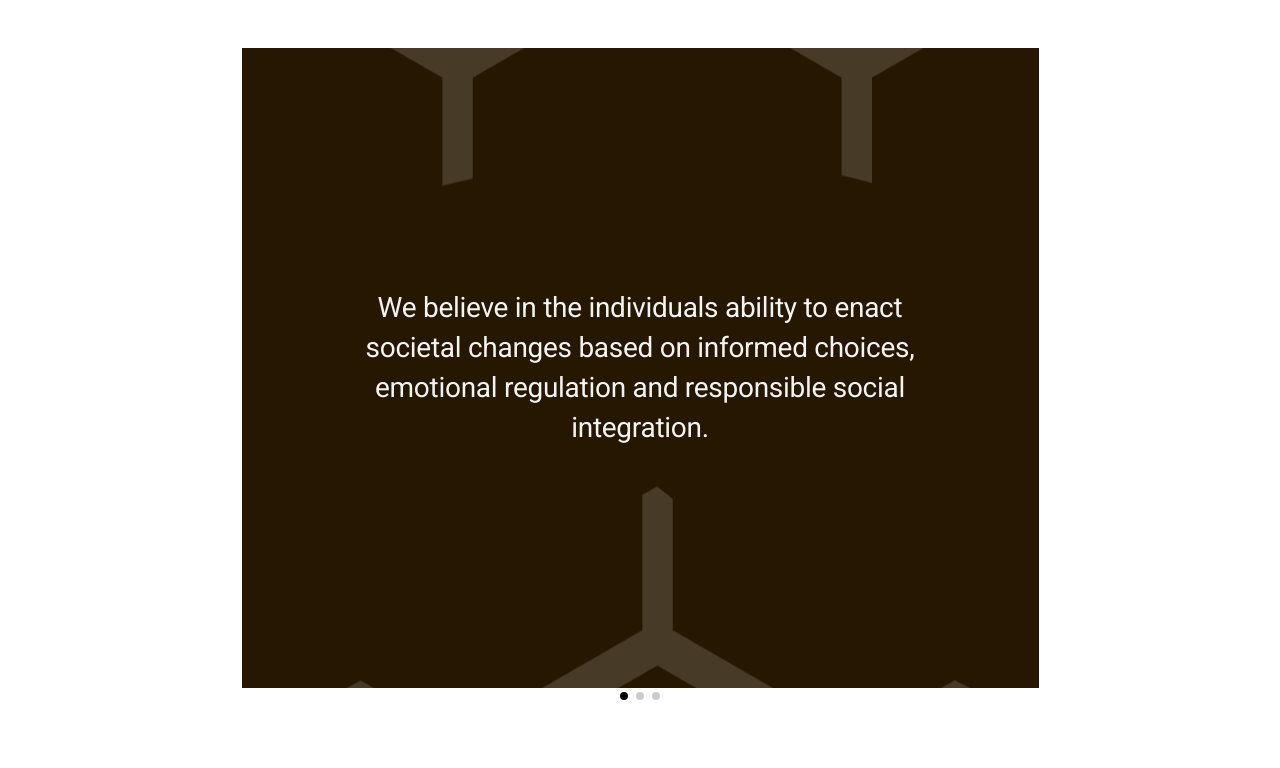
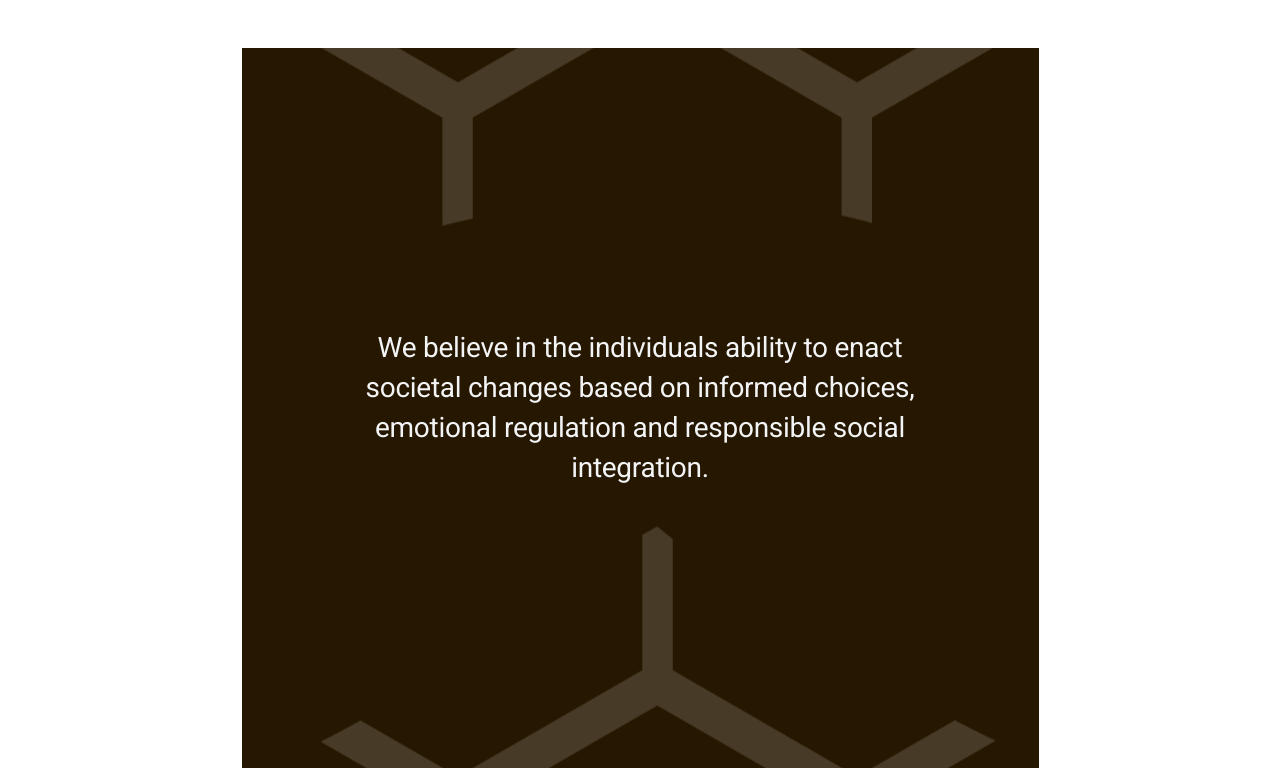
Before and after one commit to ahmedshakil29/unseen-3d-animation, a plain HTML site: page index.html in a window 1280 px wide. Shown: the part 802-1570 px from the top of the page. Drawn offline with nearby package versions, Linux system fonts and the light colour scheme.

Commit message:
Update main.css

```diff
--- a/main.css
+++ b/main.css
@@ -345,7 +345,7 @@ p {
   /* Tablet View */
   .swiper-slide {
     width: 90vw;
-    height: 80vh;
+    height: 90vh;
   }
 }
 
@@ -353,7 +353,7 @@ p {
   /* Large Tablet View */
   .swiper-slide {
     width: 85vw;
-    height: 80vh;
+    height: 90vh;
   }
 }
 
@@ -361,7 +361,7 @@ p {
   /* Desktop View */
   .swiper-slide {
     width: 80vw;
-    height: 80vh;
+    height: 90vh;
   }
 }
 
@@ -451,22 +451,7 @@ p {
   height: 120%;
   border-radius: 0;
 }
-/* @media screen and (min-width: 400px) and (max-width: 550px) {
-  .img-card.active label {
-    font-size: 20px;
-    text-align: left;
-  }
-  .section-two .container div {
-    width: 110vw;
-    margin: 0;
-  }
-  .img-card.active {
-    width: 60vw;
-  }
-  .img-card:not(.active) {
-    width: 1rem;
-  }
-} */
+
 @media screen and (min-width: 300px) and (max-width: 677px) {
   .section-two {
     margin: 80px 0;
@@ -487,7 +472,7 @@ p {
     width: calc(
       80% - 20px
     ); /* Adjusted width for active img-card with spacing */
-    height: 400px; /* Increased height */
+    height: 425px; /* Increased height */
   }
   .img-card img {
     width: 100%;
@@ -496,21 +481,6 @@ p {
     object-fit: fill;
   }
 }
-
-/* @media screen and (min-width: 300px) {
-  .img-card {
-    width: 3rem;
-    height: 420px;
-  }
-
-  .img-card.active {
-    width: 35vw;
-  }
-  .img-card.active label {
-    font-size: 8px;
-    text-align: left;
-  }
-} */
 
 @media screen and (min-width: 1200px) {
   .img-card.active label {
```
